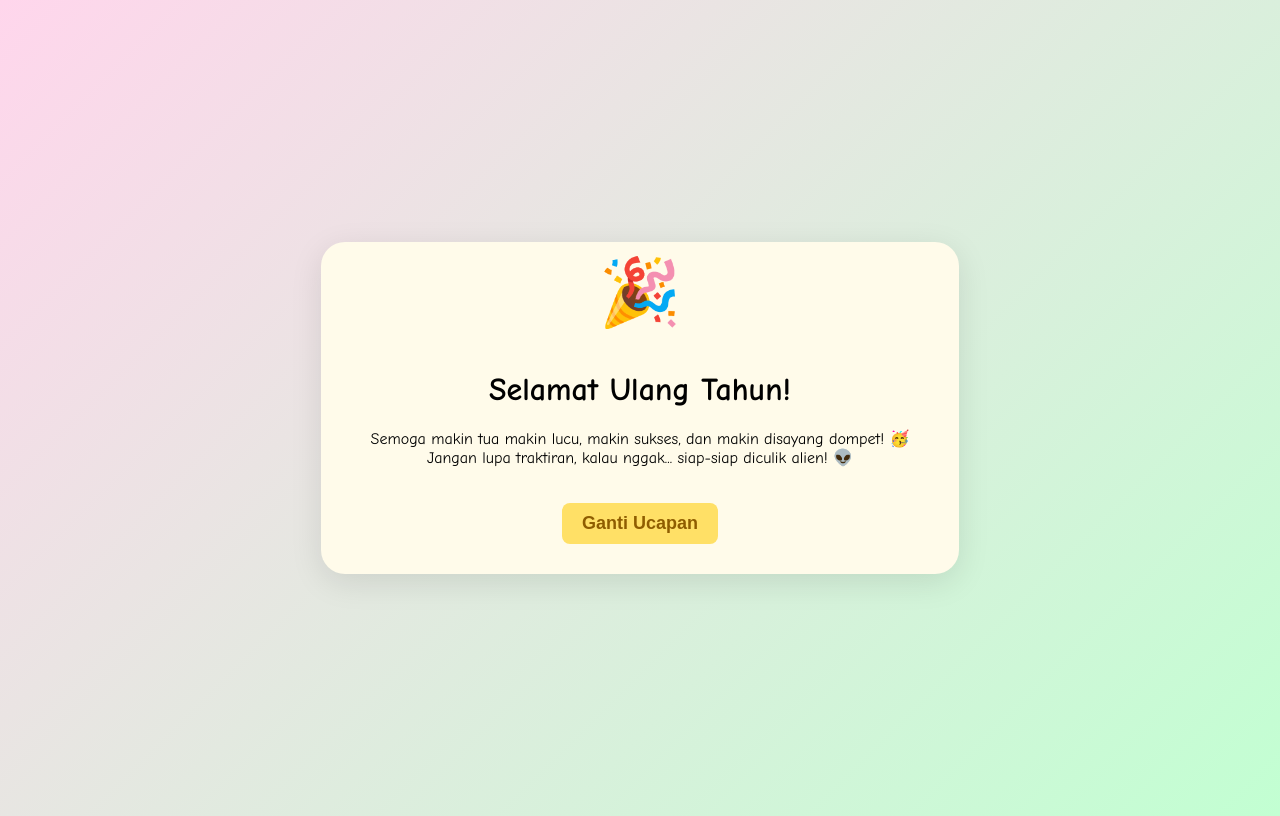
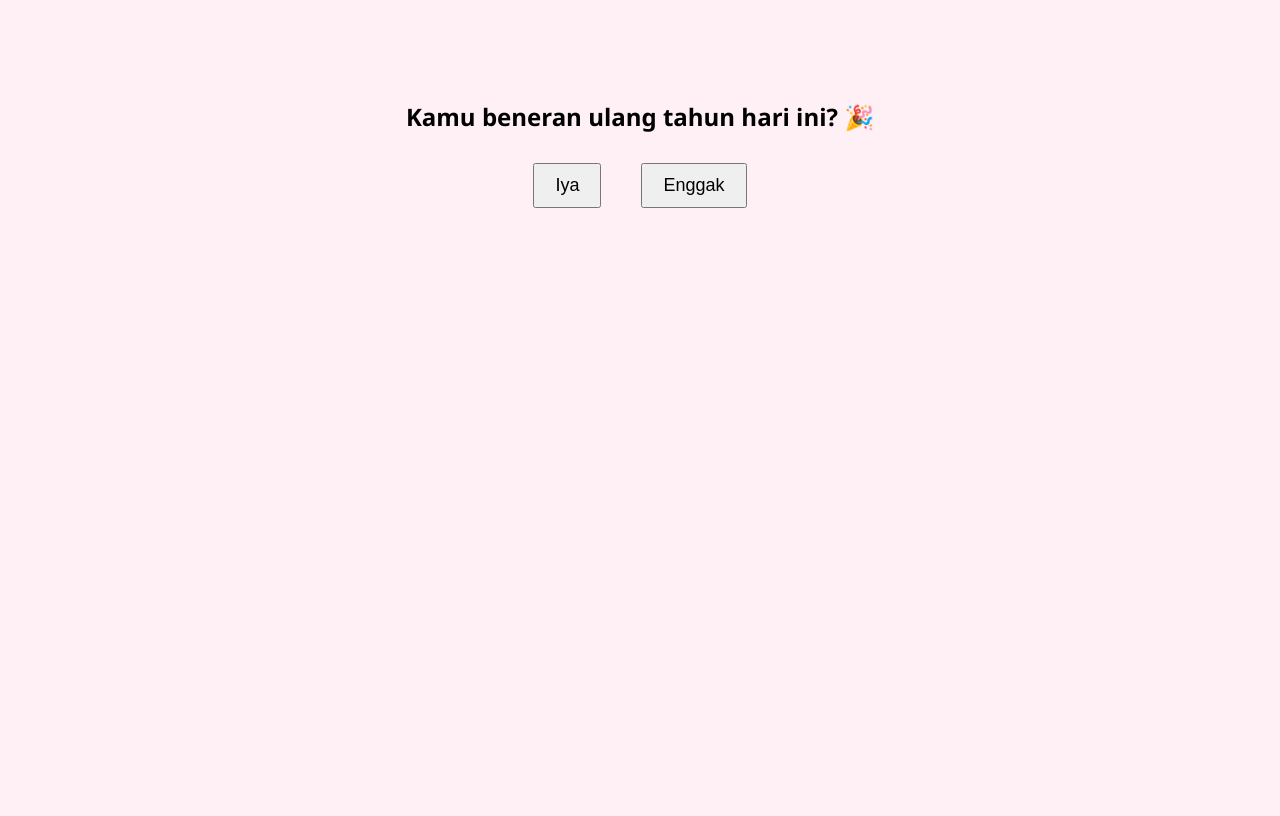
Before and after one commit to n44d1r4/2, a plain HTML site: page index.html in a window 1280 px wide. Drawn offline with Linux system fonts and the light colour scheme.

Commit message:
Update index.html

```diff
--- a/index.html
+++ b/index.html
@@ -2,77 +2,76 @@
 <html lang="id">
 <head>
   <meta charset="UTF-8">
-  <title>Ucapan Ulang Tahun Lucu</title>
+  <title>Ucapan Ultah</title>
   <style>
     body {
-      background: linear-gradient(135deg, #FFD6EC 0%, #C2FFD2 100%);
-      font-family: 'Comic Sans MS', cursive, sans-serif;
+      font-family: 'Segoe UI', sans-serif;
+      text-align: center;
+      margin-top: 100px;
+      background-color: #fff0f5;
+    }
+    #pertanyaan2, #formNama, #ucapan, #bukanUltah {
+      display: none;
+      margin-top: 20px;
+    }
+    input, button {
+      font-size: 18px;
+      padding: 10px 20px;
+      margin: 10px;
+    }
+    .btn-group {
       display: flex;
-      flex-direction: column;
-      align-items: center;
       justify-content: center;
-      height: 100vh;
-    }
-    .card {
-      background: #fffbea;
-      padding: 30px 50px;
-      border-radius: 24px;
-      box-shadow: 0 8px 32px rgba(0,0,0,0.1);
-      text-align: center;
-    }
-    .emoji {
-      font-size: 66px;
-      animation: bounce 1s infinite alternate;
-      display: block;
-      margin-bottom: 15px;
-    }
-    @keyframes bounce {
-      0% { transform: translateY(0);}
-      100% { transform: translateY(-18px);}
-    }
-    .btn {
-      margin-top: 20px;
-      padding: 10px 20px;
-      font-size: 18px;
-      border: none;
-      border-radius: 8px;
-      background: #ffe066;
-      color: #8f5d00;
-      cursor: pointer;
-      font-weight: bold;
-      transition: background 0.2s;
-    }
-    .btn:hover {
-      background: #ffd700;
+      gap: 20px;
+      flex-wrap: wrap;
     }
   </style>
 </head>
 <body>
-  <div class="card">
-    <span class="emoji" id="emoji">🎉</span>
-    <h1 id="greeting">Selamat Ulang Tahun!</h1>
-    <p id="message">
-      Semoga makin tua makin lucu, makin sukses, dan makin disayang dompet! 🥳<br>
-      Jangan lupa traktiran, kalau nggak... siap-siap diculik alien! 👽
-    </p>
-    <button class="btn" onclick="randomUcapan()">Ganti Ucapan</button>
+
+  <h2 id="pertanyaan1">Kamu beneran ulang tahun hari ini? 🎉</h2>
+  <div class="btn-group">
+    <button onclick="jawabanUltah(true)">Iya</button>
+    <button onclick="jawabanUltah(false)">Enggak</button>
   </div>
+
+  <div id="pertanyaan2">
+    <h3>Masukin nama kamu dulu dong 🎂</h3>
+    <input type="text" id="namaInput" placeholder="Nama kamu di sini..." />
+    <button onclick="tampilkanUcapan()">Lihat Ucapan</button>
+  </div>
+
+  <div id="ucapan"></div>
+  <div id="bukanUltah"><p>Yahhh... bohong yaa kamuuu??</p></div>
+
   <script>
-    const emojis = ["🎉","🥳","🎂","🦄","🐸","👽","🤩","😂"];
-    const ucapanList = [
-      "Semoga makin tua makin lucu, makin sukses, dan makin disayang dompet! 🥳<br>Jangan lupa traktiran, kalau nggak... siap-siap diculik alien! 👽",
-      "Happy birthday! Semoga umurmu panjang kayak benang layangan putus. Jangan lupa bahagia, jangan lupa hutang! 😂",
-      "Ultah lagi, ultah lagi. Tetap muda, tetap kece, walau dompet tetap tipis! 🎂",
-      "Selamat ulang tahun! Semoga hari-harimu cerah kayak sinyal WiFi di cafe. 🤩",
-      "Ulang tahun tuh kayak update aplikasi... makin baru, makin banyak fiturnya (dan bug-nya)! 🐞",
-      "Semoga rezekimu lancar, cinta makin mekar, dan pipi makin tegar menghadapi kue ulang tahun! 🎂"
-    ];
-    function randomUcapan() {
-      const emoji = emojis[Math.floor(Math.random()*emojis.length)];
-      document.getElementById('emoji').textContent = emoji;
-      const ucapan = ucapanList[Math.floor(Math.random()*ucapanList.length)];
-      document.getElementById('message').innerHTML = ucapan;
+    function jawabanUltah(isUltah) {
+      document.getElementById("pertanyaan1").style.display = "none";
+      document.querySelector(".btn-group").style.display = "none";
+
+      if (isUltah) {
+        document.getElementById("pertanyaan2").style.display = "block";
+      } else {
+        document.getElementById("bukanUltah").style.display = "block";
+      }
+    }
+
+    function tampilkanUcapan() {
+      const nama = document.getElementById("namaInput").value;
+      if (nama.trim() === "") {
+        alert("Masukin nama dulu yaa 😝");
+        return;
+      }
+
+      document.getElementById("pertanyaan2").style.display = "none";
+      document.getElementById("ucapan").style.display = "block";
+      document.getElementById("ucapan").innerHTML = `
+        <p>Selamat Ulang Tahun, <strong>${nama}</strong>! 🎉</p>
+        <p>Semoga makin tua makin lucu, makin sukses, dan makin disayang dompet! 💸</p>
+        <p>Jangan lupa traktiran yaa~ 😋</p>
+      `;
     }
   </script>
+
 </body>
 </html>
```
